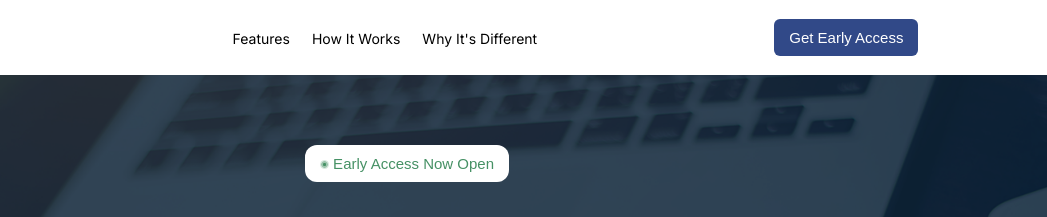
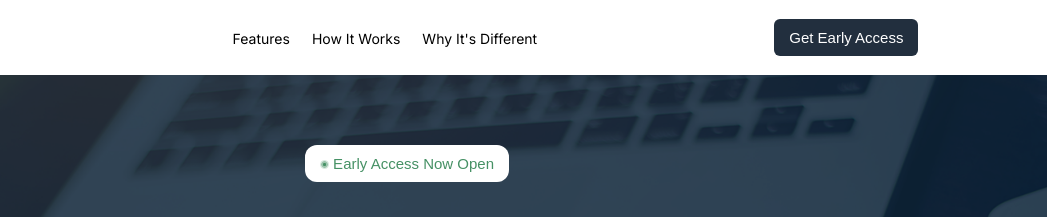
Before and after one commit to Rumel0606/frist_assignment, a plain HTML site: page index.html in a window 1280 px wide. In both pictures the pointer is over the button 1079 px from the left and 37 px from the top of the page. Shown: the top 217 px of the page, 233-1280 px from the left. Drawn offline with Linux system fonts and the light colour scheme.

Commit message:
chnaged button hover color

```diff
--- a/style.css
+++ b/style.css
@@ -18,7 +18,7 @@ body{
      font-size: 15px;
 }
 .btn:hover{
-    background-color: rgb(49, 73, 136);
+    background-color:#222f3e;
 }
 
 .masterwid{
```
